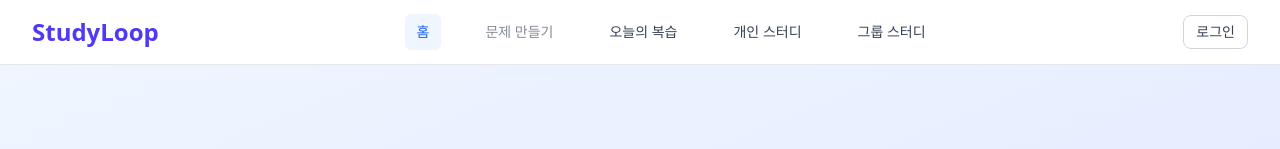
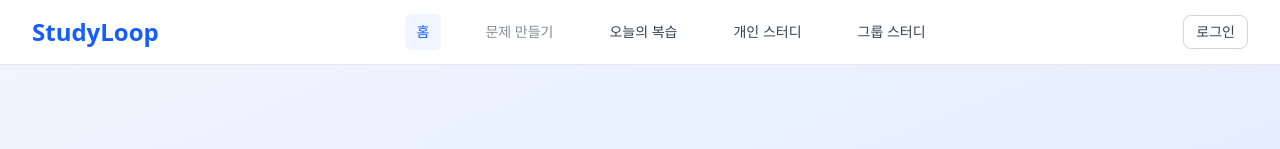
Before and after one commit to Ebbinghaus-Team/Ebbinghaus-FE, a React (Vite) app: page / in a window 1280 px wide. Shown: the top 149 px of the page. Built offline with nearby package versions, Linux system fonts and the light colour scheme; no server answers.

Commit message:
chore: 제목 폰트 색상 변경

```diff
--- a/src/components/feature/Header.tsx
+++ b/src/components/feature/Header.tsx
@@ -28,7 +28,7 @@
         <div className="flex justify-between items-center h-16">
           <div className="flex items-center">
             <Link to="/" className="flex items-center">
-              <div className="text-2xl font-bold text-indigo-600">StudyLoop</div>
+              <div className="text-2xl font-bold text-blue-600">StudyLoop</div>
             </Link>
           </div>
 
```
